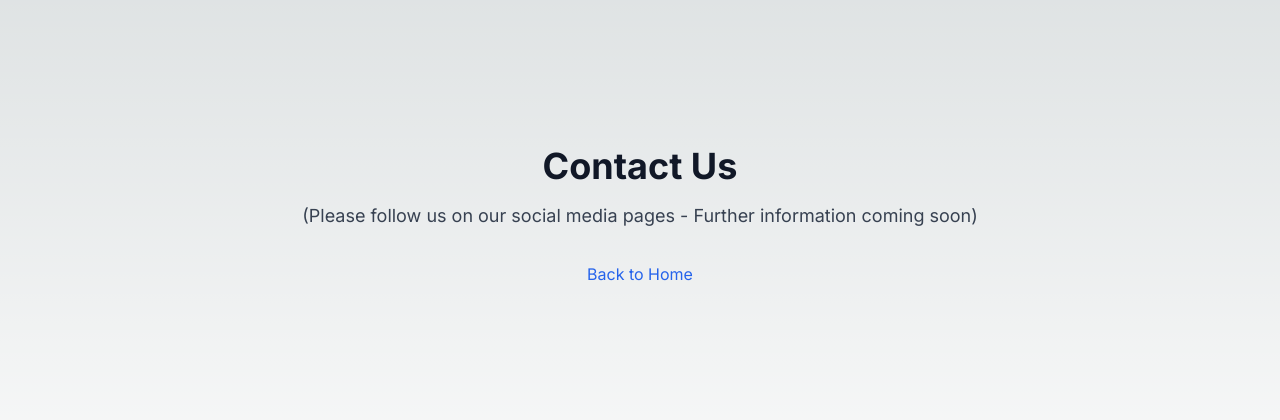
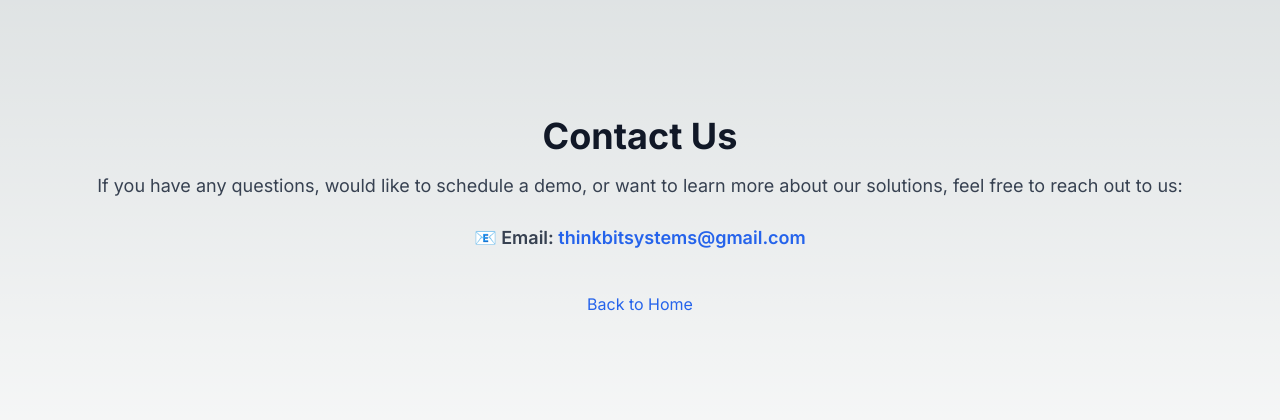
Before and after one commit to thinkbit1/mycompany-website, a Next.js app: page /contact in a window 1280 px wide. Shown: the part 184-604 px from the top of the page. Built offline with nearby package versions, Linux system fonts and the light colour scheme.

Commit message:
added contact information

```diff
--- a/src/app/contact/page.tsx
+++ b/src/app/contact/page.tsx
@@ -4,11 +4,16 @@ export default function Contact() {
   return (
     <main className="min-h-screen flex flex-col items-center justify-center p-12">
       <h1 className="text-4xl font-bold text-gray-900 dark:text-white">Contact Us</h1>
-      <p className="mt-4 text-lg text-gray-700 dark:text-gray-300">
-        (Please follow us on our social media pages - Further information coming soon)
-      </p>
 
-      <Link href="/" className="mt-8 text-blue-600 hover:underline">Back to Home</Link>
+      <div className="mt-4 text-lg text-gray-700 dark:text-gray-300 text-center">
+        <p>If you have any questions, would like to schedule a demo, or want to learn more about our solutions, feel free to reach out to us:</p>
+
+        <p className="mt-6 font-semibold">
+          📧 Email: <a href="mailto:thinkbitsystems@gmail.com" className="text-blue-600 hover:underline">thinkbitsystems@gmail.com</a>
+        </p>
+      </div>
+
+      <Link href="/" className="mt-10 text-blue-600 hover:underline">Back to Home</Link>
     </main>
   );
 }
```
